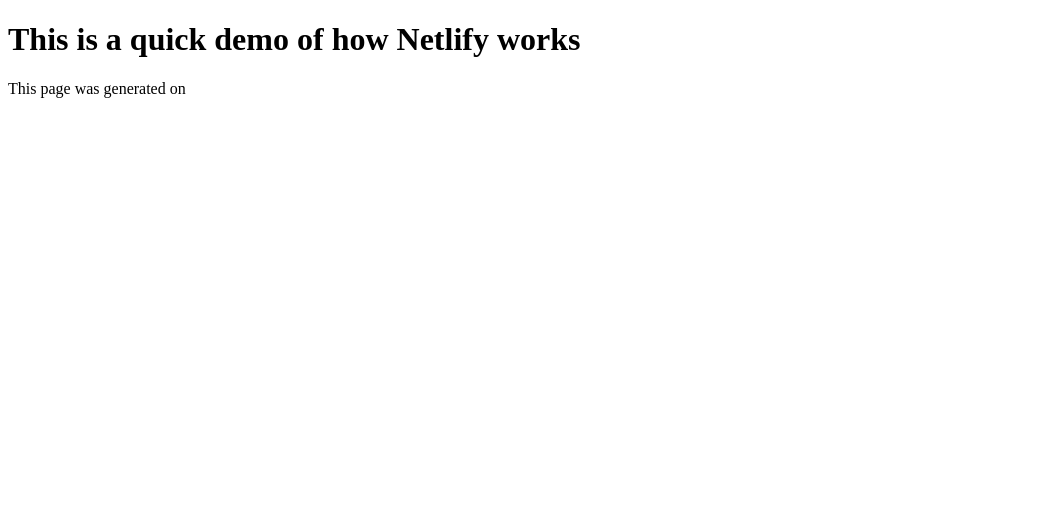
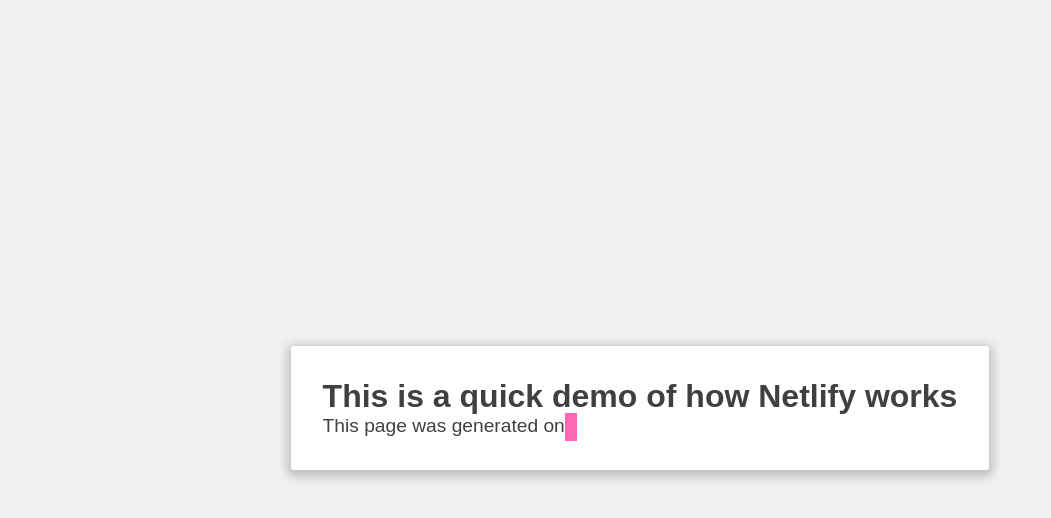
Before and after one commit to knagurski/netlify-demo, a website: page src/index.html in a window 1280 px wide. Shown: the whole page, without its empty margins (0-1051 px from the left). Drawn offline with Linux system fonts and the light colour scheme.

Commit message:
Add some pazaz

```diff
--- a/build.js
+++ b/build.js
@@ -1,8 +1,9 @@
 const fs = require('fs');
+const formatDate = require('date-fns/format');
 
 const homePage = fs.readFileSync('./src/index.html', 'utf8');
 const currentTime = new Date();
-const modifiedHomePage = homePage.replace('<!-- build-time -->', currentTime.toISOString());
+const modifiedHomePage = homePage.replace('<!-- build-time -->', formatDate(currentTime, "PPP 'at' HH:mm:ss"));
 
 if (fs.existsSync('./build/index.html')) {
   fs.unlinkSync('./build/index.html');
--- a/package.json
+++ b/package.json
@@ -8,5 +8,8 @@
     "build": "node build"
   },
   "author": "Kevin Nagurski <kevin.nagurski@bazaarvoice.com>",
-  "license": "MIT"
+  "license": "MIT",
+  "dependencies": {
+    "date-fns": "^2.8.1"
+  }
 }
--- a/src/index.html
+++ b/src/index.html
@@ -1,11 +1,50 @@
 <!DOCTYPE html>
 <html lang="en">
-<head>
-    <meta charset="UTF-8">
+  <head>
+    <meta charset="UTF-8" />
     <title>Netlify Demo</title>
-</head>
-<body>
-<h1>This is a quick demo of how Netlify works</h1>
-<p>This page was generated on <time><!-- build-time --></time></p>
-</body>
+    <style>
+        body {
+            min-height: 100vh;
+            background-color: rgb(240,240,240);
+            display: grid;
+            align-items: center;
+            justify-content: center;
+        }
+
+        main {
+            background-color: white;
+            box-shadow: 0 3px 10px 4px rgba(0,0,0,.2);
+            border-radius: 3px;
+            padding: 2rem;
+            color: rgb(64,64,64);
+        }
+
+        h1 {
+            font-family: "Avenir Next", sans-serif;
+            margin: 0;
+        }
+
+        p {
+            font-size: 1.2rem;
+            font-family: Avenir, sans-serif;
+            margin: 0;
+        }
+
+        time {
+            font-family: "Fira Code", Courier, sans-serif;
+            color: rgb(0,0,0);
+            padding: 3px 6px;
+            background-color: hotpink;
+        }
+    </style>
+  </head>
+  <body>
+    <main>
+      <h1>This is a quick demo of how Netlify works</h1>
+      <p>
+        This page was generated on <time><!-- build-time --></time>
+      </p>
+    </main>
+  </body>
 </html>
```
Also changed, not shown: 2 other files.
